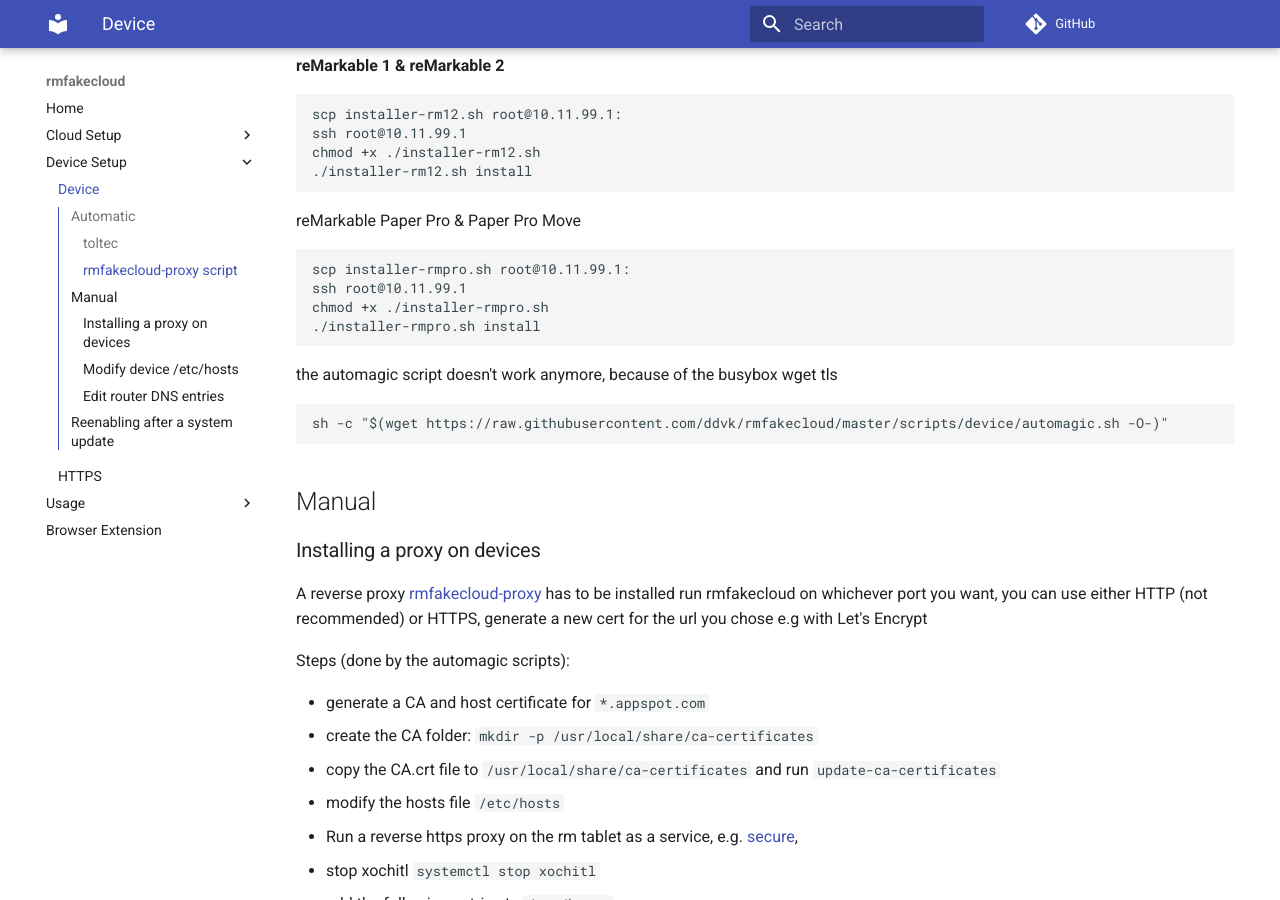
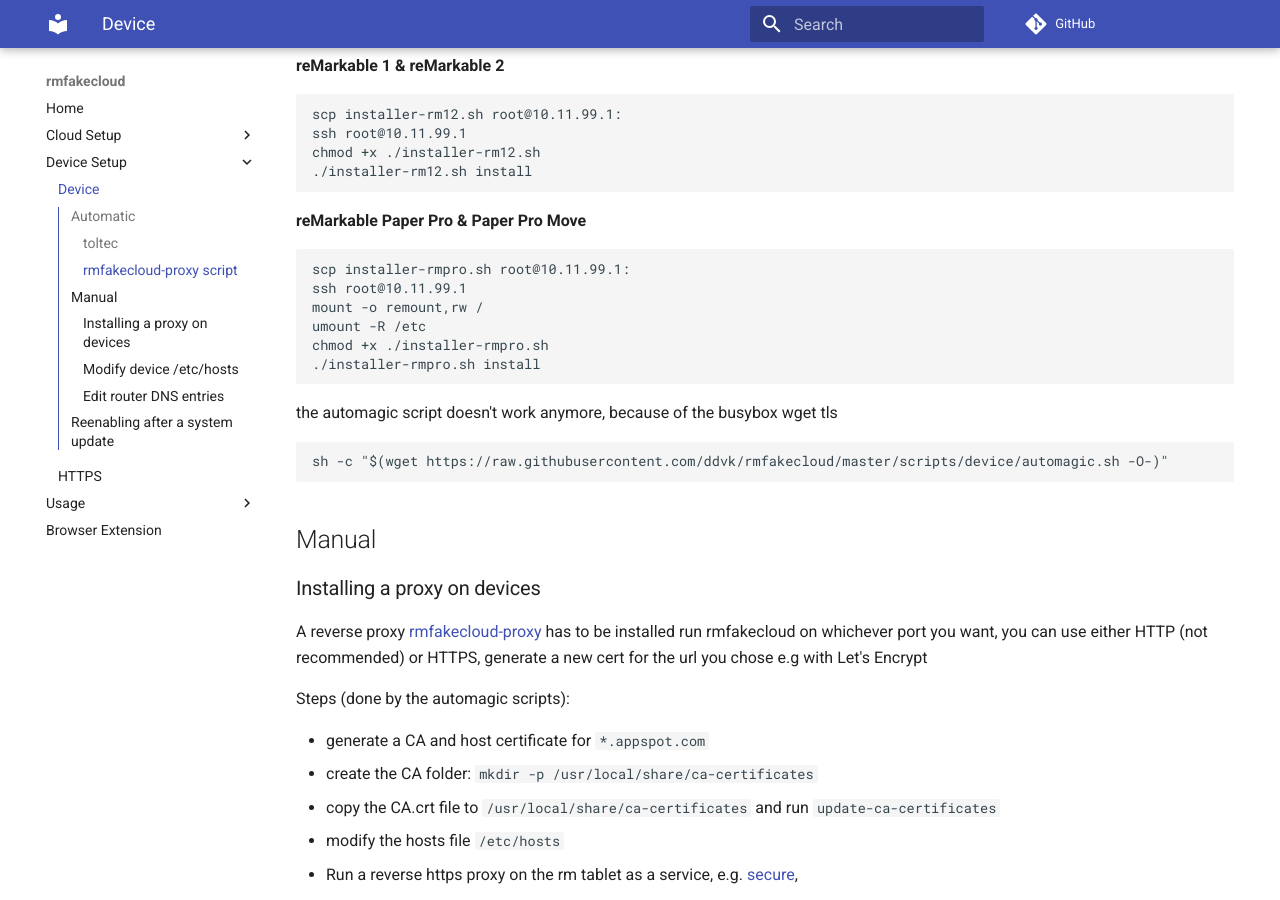
Before and after one commit to ddvk/rmfakecloud, an MkDocs documentation site: the page built from docs/remarkable/setup.md, in a window 1280 px wide and 900 px high, scrolled down 674 px. Built offline with MkDocs 1.6.1 and Material for MkDocs 9.7.7, drawn with Linux system fonts in a browser that asks for light colours; comment, search, counter and statistics services are not loaded.

Commit message:
docs: add 3.24 support, add mount commands to proxy steps for pro devices

````diff
--- a/docs/remarkable/setup.md
+++ b/docs/remarkable/setup.md
@@ -34,10 +34,12 @@ chmod +x ./installer-rm12.sh
 ./installer-rm12.sh install
 ```
 
-reMarkable Paper Pro & Paper Pro Move
+**reMarkable Paper Pro & Paper Pro Move**
 ```shell
 scp installer-rmpro.sh root@10.11.99.1:
 ssh root@10.11.99.1
+mount -o remount,rw /
+umount -R /etc
 chmod +x ./installer-rmpro.sh
 ./installer-rmpro.sh install
 ```
````
Also changed, not shown: README.md (+1 -1 lines).
